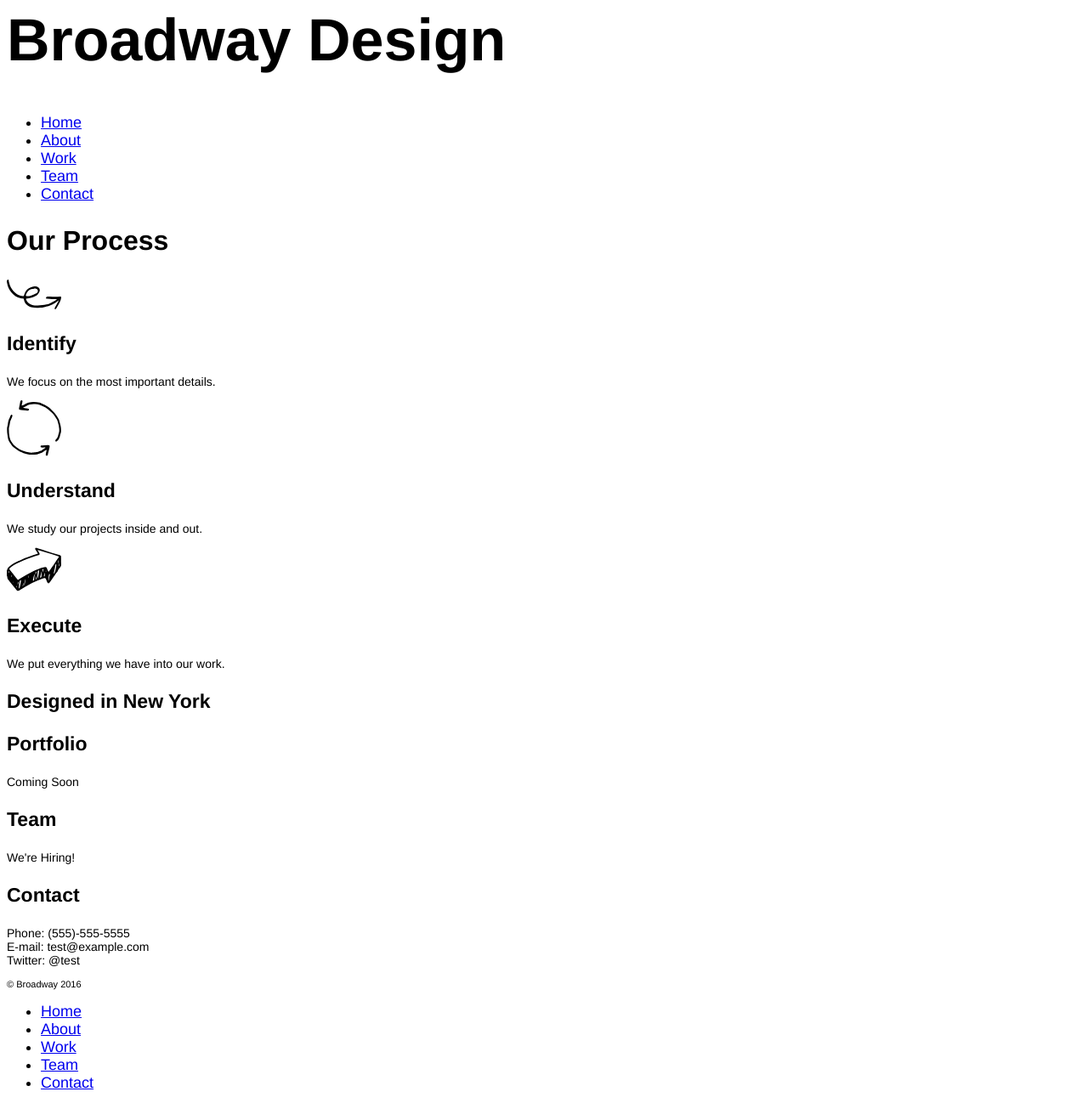
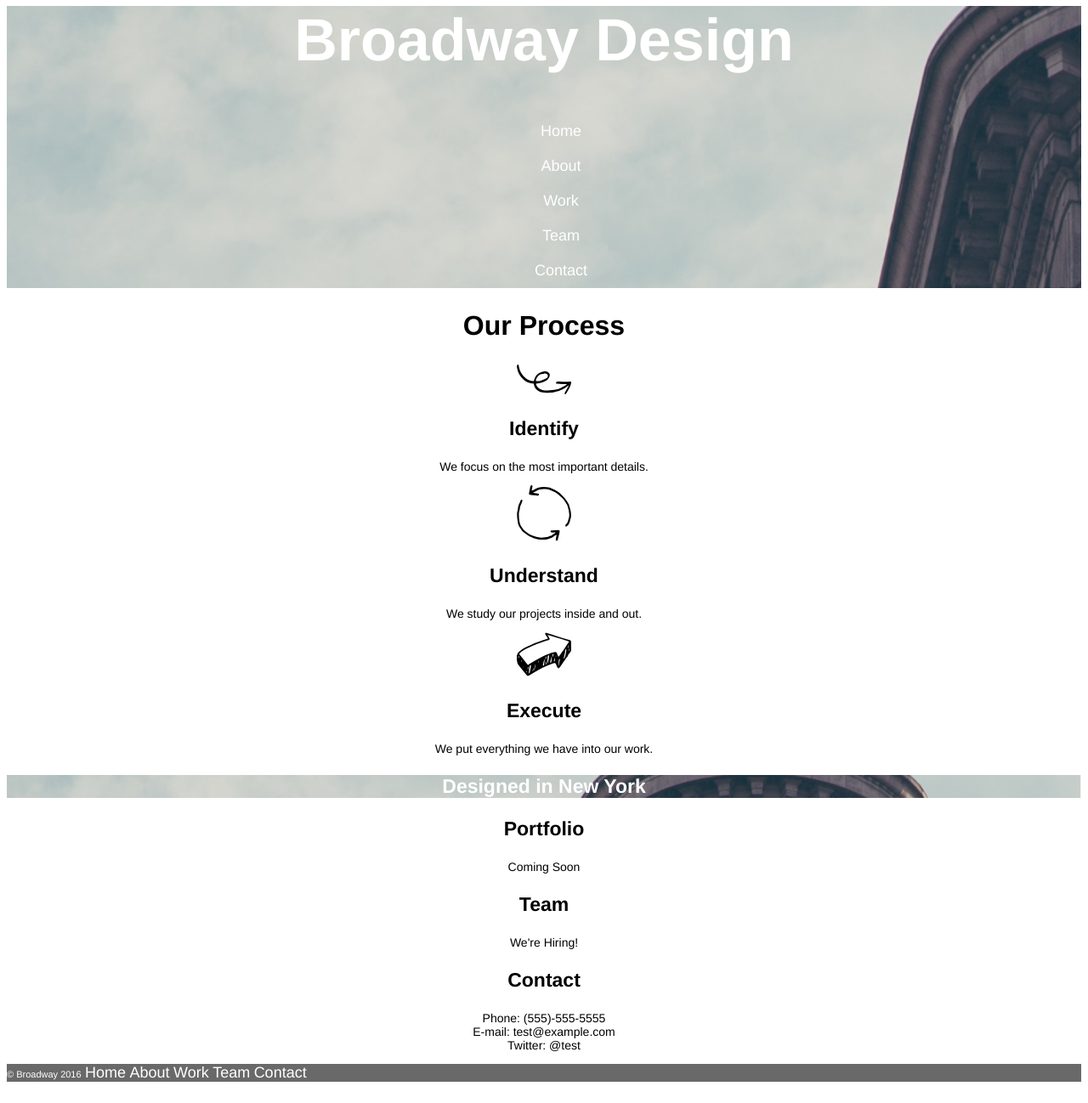
Before and after one commit to pewinkel85/Broadway, a plain HTML site: page index.html in a window 1280 px wide. Shown: the part 40-1338 px from the top of the page at 85% size. Drawn offline with Linux system fonts and the light colour scheme.

Commit message:
Add files via upload

```diff
--- a/resources/css/style.css
+++ b/resources/css/style.css
@@ -1,6 +1,7 @@
 body {
   background-color: White;
   font-family: Helvetica, sans-serif;
+  text-align: center;
 }
 
 h1 {
@@ -24,6 +25,40 @@ p {
 
 li {
   font-size: 18px;
+  list-style-type: none;
+  padding: 10px;
+}
+
+a, a:hover, a:active, a:visited {
+  color: white;
+  text-decoration: none;
+}
+
+#top {
+  color: white;
+  background-image: url("../images/the-flatiron-building.png");
+  background-size: cover;
+}
+.content {
+  width: 100%;
+}
+
+#NewYork {
+  color: white;
+  background-image: url("../images/the-flatiron-building.png");
+  background-size: cover;
+}
+
+footer {
+  width: 100%;
+  background-color: dimgray;
+  color: white;
+  text-align: left;
+}
+
+footer p, footer ul, footer li {
+  display: inline;
+  padding: 0;
 }
 
 footer p {
```
